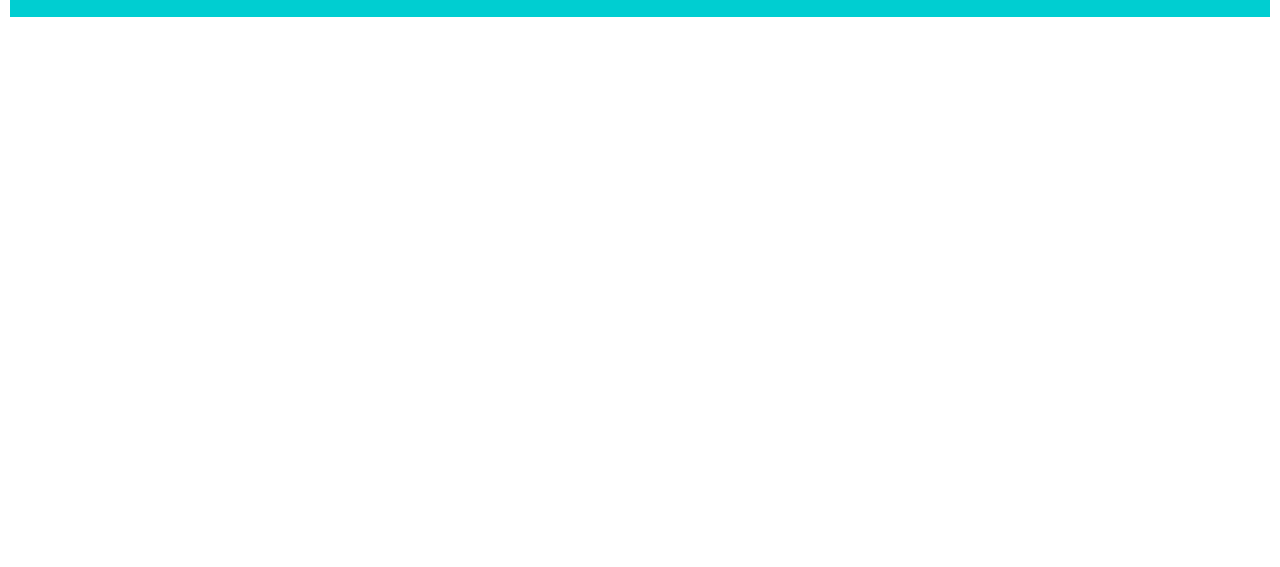
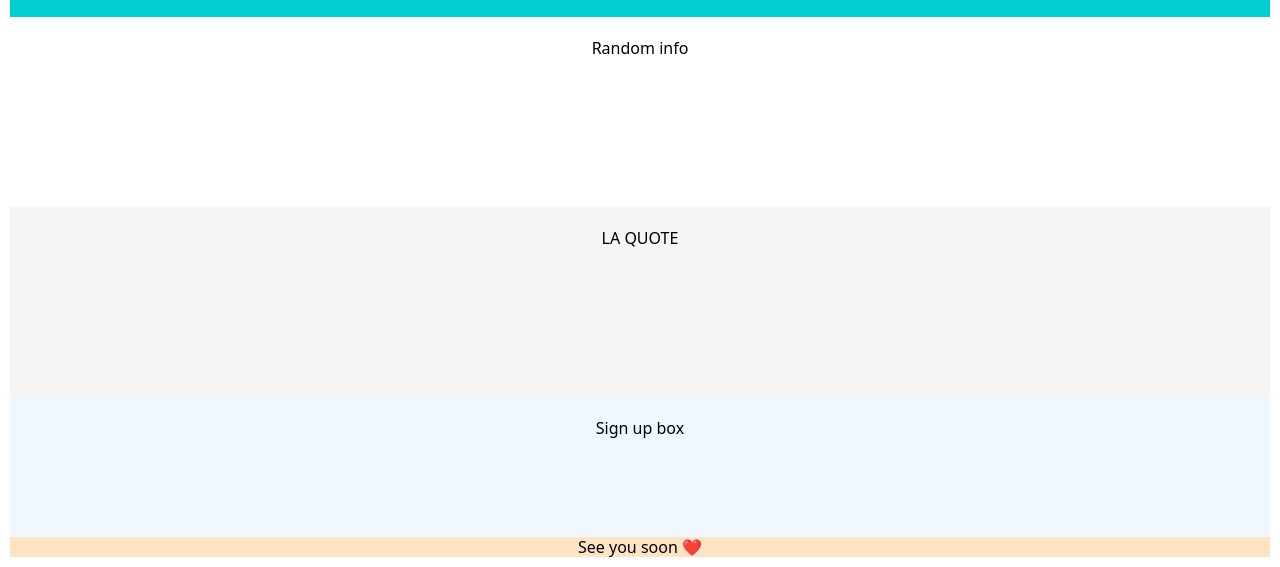
Before and after one commit to ultrasonicthomas/TEST_WEB, a plain HTML site: page index.html in a window 1280 px wide. Shown: the part 263-830 px from the top of the page. Drawn offline with Linux system fonts and the light colour scheme.

Commit message:
Update index.html

```diff
--- a/index.html
+++ b/index.html
@@ -26,5 +26,18 @@
                 <img src="sarah-dorweiler-fr0J5-GIVyg-unsplash.jpg" alt="Esto es el logo" class="logo"></img>
             </div>
         </div>
+        <div class="Information">
+            Random info
+        </div>
+        <div class="Quote">
+            LA QUOTE
+        </div>
+        <div class="Apuntate">
+            Sign up box
+        </div>
+    </div>
+    <div class="footer">
+        See you soon ❤️
+      </div>
 </body>
 </html>
```
